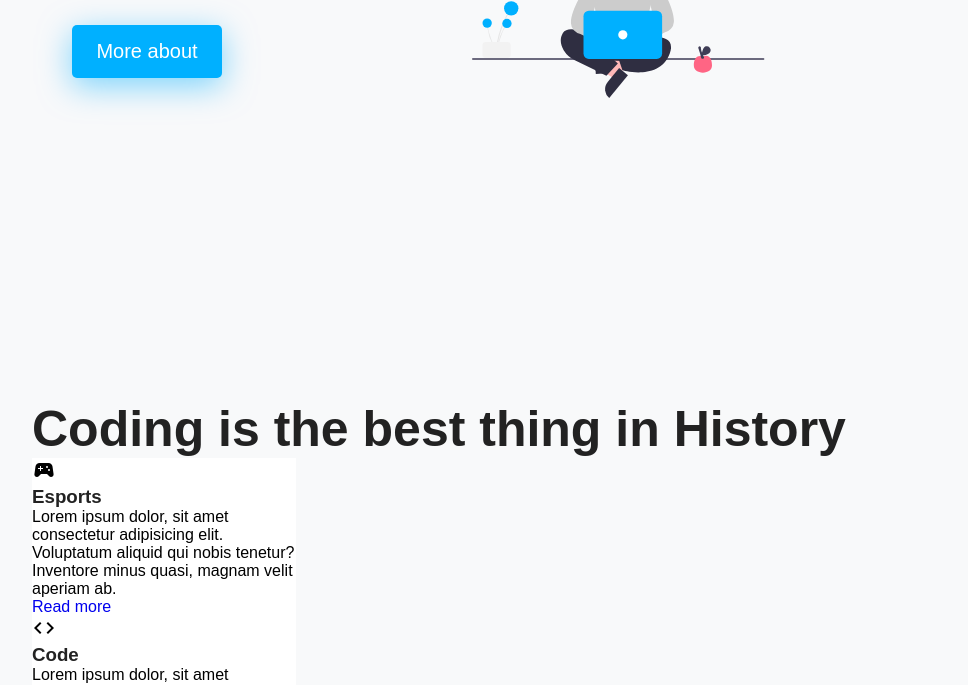
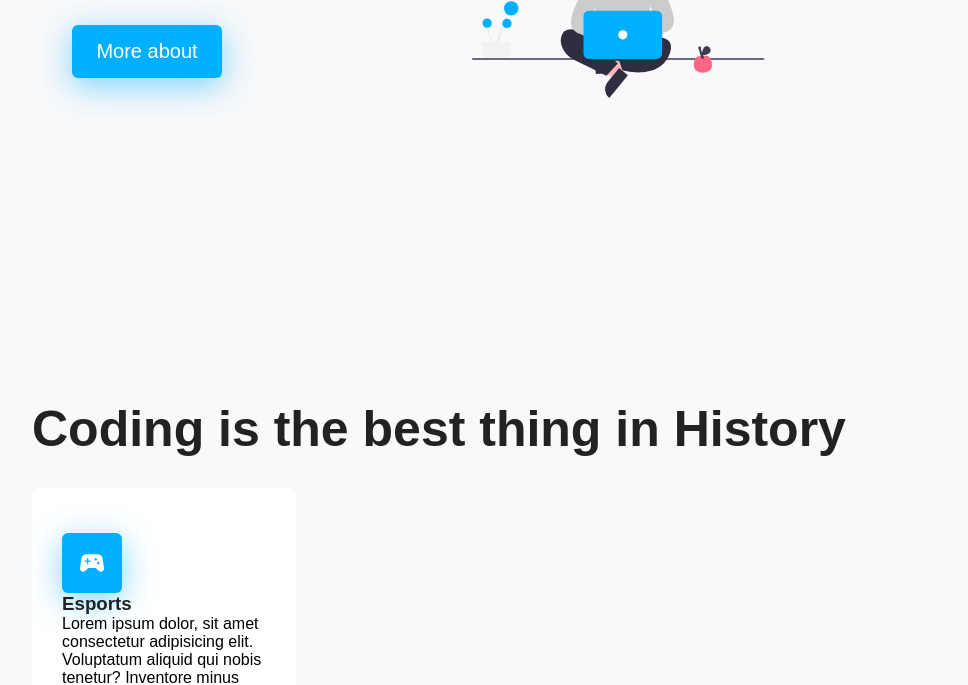
Before and after one commit to WMYM-Experimental/FirstTryWebsite, a plain HTML site: page index.html in a window 1280 px wide. Shown: the part 460-1145 px from the top of the page, without its empty margins (168-1136 px from the left). Drawn offline with Linux system fonts and the light colour scheme; a web font is replaced by a local one.

Commit message:
made the style in the spans from 'google fonts icons api'

```diff
--- a/css/style.css
+++ b/css/style.css
@@ -30,7 +30,9 @@ a {
 body {
   background-color: #f8f9fa;
 }
-
+h2 {
+  padding: 0 10px 0 0;
+}
 /* header style */
 
 .container {
@@ -133,7 +135,7 @@ nav .logo img {
   text-align: center;
   color: #ffffff;
   font-size: 20px;
-  border-radius: 5px;
+  border-radius: 6px;
   background-color: #00b0ff;
   box-shadow: 0 8px 32px rgba(0, 176, 255, 0.5);
 }
@@ -150,4 +152,25 @@ nav .logo img {
 .article {
   width: 30%;
   background-color: #fff;
+  margin-top: 30px;
+  margin-bottom: 30px;
+  border-radius: 6px;
+  padding: 45px 30px 60px 30px;
+  transition: 0.7s;
 }
+.article:hover {
+  box-shadow: 0 1px 15px rgba(0, 176, 255, 0.2);
+}
+.article span {
+  font-size: 30px;
+  color: #ffffff;
+  background-color: #00b0ff;
+  display: inline-block;
+  width: 60px;
+  height: 60px;
+  text-align: center;
+  align-items: center;
+  padding-top: 15px;
+  border-radius: 6px;
+  box-shadow: 0 8px 32px rgba(0, 176, 255, 0.5);
+}
```
